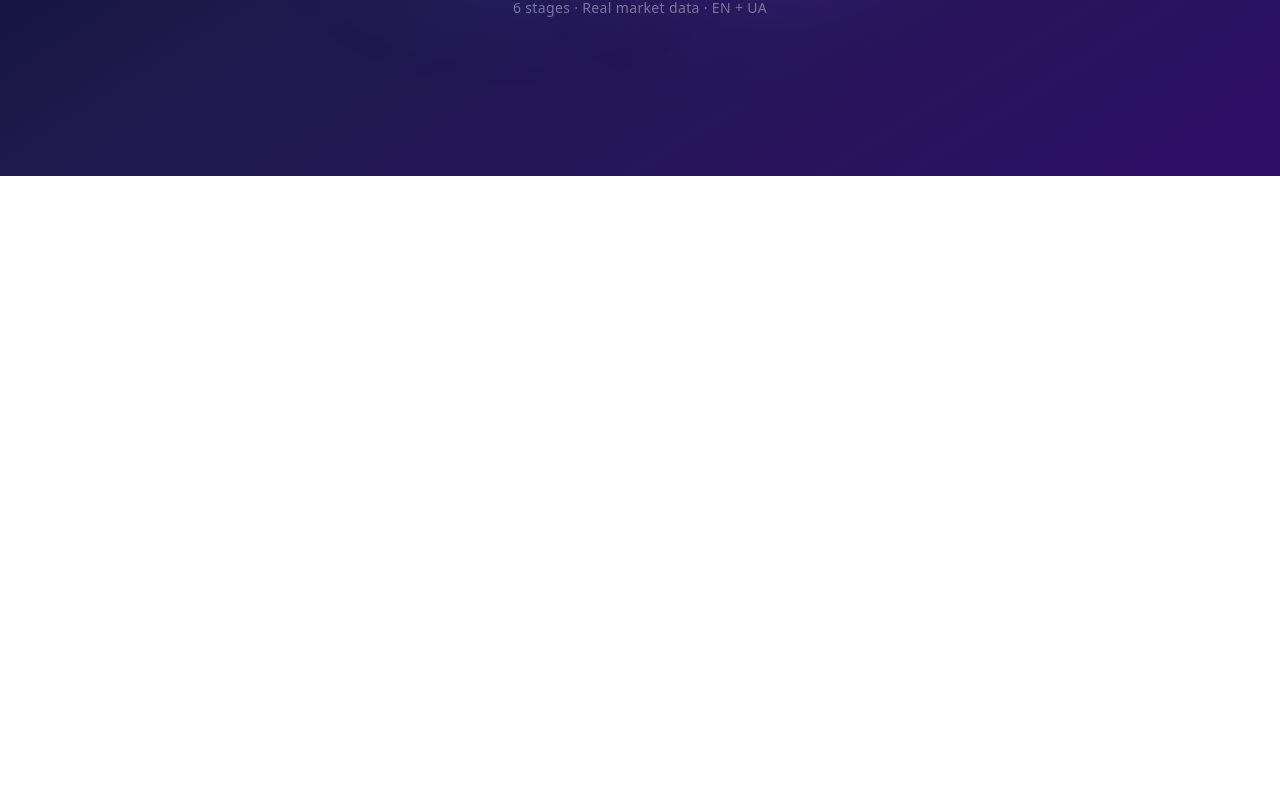
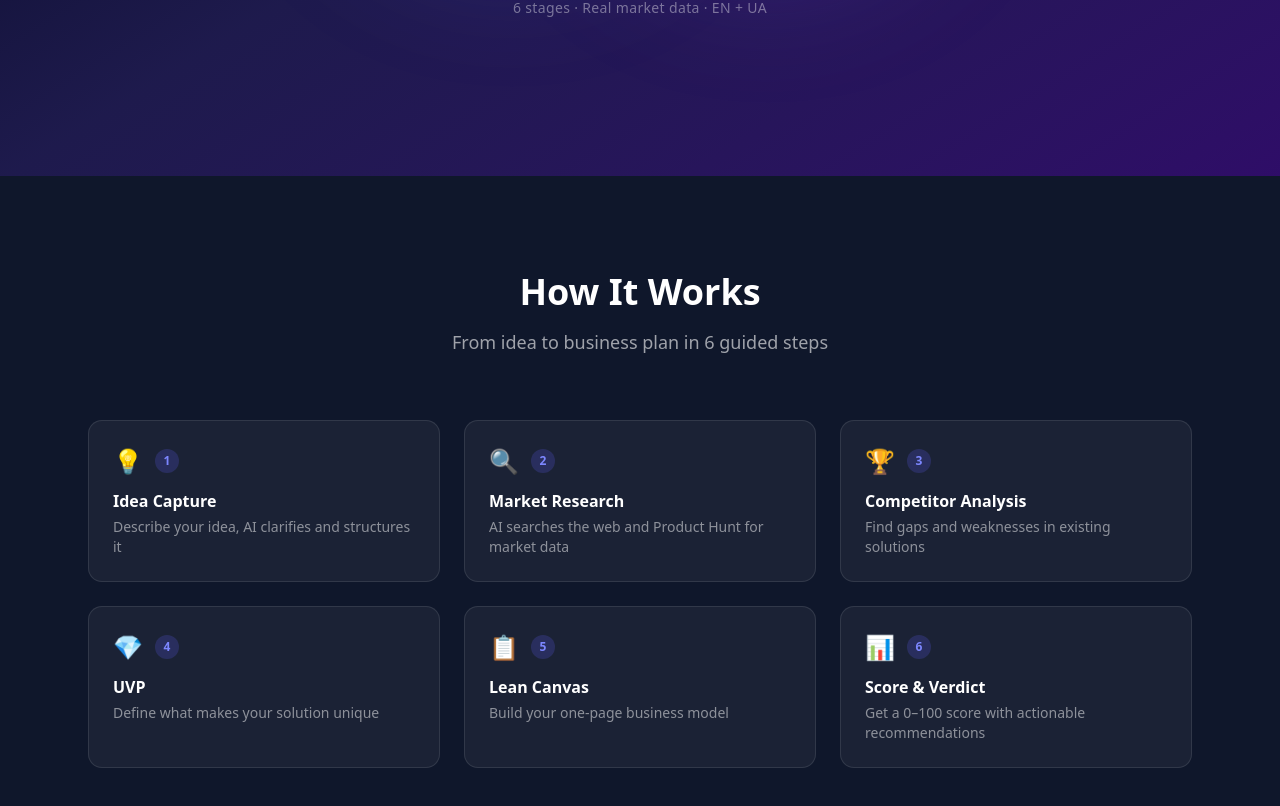
Before and after one commit to IvchenkoNazar/Idea2Startup, a Next.js app: page /en in a window 1280 px wide. Shown: the part 624-1430 px from the top of the page. Before the commit the page ends 800 px from the top, so only its background shows below. Built offline with nearby package versions, Linux system fonts and the light colour scheme.

Commit message:
feat: landing page how-it-works section

```diff
--- a/src/app/[locale]/page.tsx
+++ b/src/app/[locale]/page.tsx
@@ -51,6 +51,36 @@ export default async function Home() {
           <p className="text-sm text-white/40 tracking-wide">{t("heroTrust")}</p>
         </div>
       </section>
+
+      {/* HOW IT WORKS */}
+      <section id="how-it-works" className="py-24 bg-slate-900">
+        <div className="max-w-6xl mx-auto px-6">
+          <div className="text-center mb-16">
+            <h2 className="text-3xl sm:text-4xl font-bold mb-4">{t("howTitle")}</h2>
+            <p className="text-white/60 text-lg">{t("howSubtitle")}</p>
+          </div>
+
+          <div className="grid grid-cols-1 sm:grid-cols-2 lg:grid-cols-3 gap-6">
+            {[
+              { icon: "💡", num: 1, title: t("step1Title"), desc: t("step1Desc") },
+              { icon: "🔍", num: 2, title: t("step2Title"), desc: t("step2Desc") },
+              { icon: "🏆", num: 3, title: t("step3Title"), desc: t("step3Desc") },
+              { icon: "💎", num: 4, title: t("step4Title"), desc: t("step4Desc") },
+              { icon: "📋", num: 5, title: t("step5Title"), desc: t("step5Desc") },
+              { icon: "📊", num: 6, title: t("step6Title"), desc: t("step6Desc") },
+            ].map((step) => (
+              <div key={step.num} className="relative rounded-xl border border-white/10 bg-white/5 p-6 hover:bg-white/8 hover:border-white/20 transition-all">
+                <div className="flex items-center gap-3 mb-3">
+                  <span className="text-2xl">{step.icon}</span>
+                  <span className="flex h-6 w-6 items-center justify-center rounded-full bg-indigo-500/20 text-indigo-400 text-xs font-bold">{step.num}</span>
+                </div>
+                <h3 className="font-semibold text-white mb-1">{step.title}</h3>
+                <p className="text-sm text-white/50">{step.desc}</p>
+              </div>
+            ))}
+          </div>
+        </div>
+      </section>
     </div>
   );
 }
```
